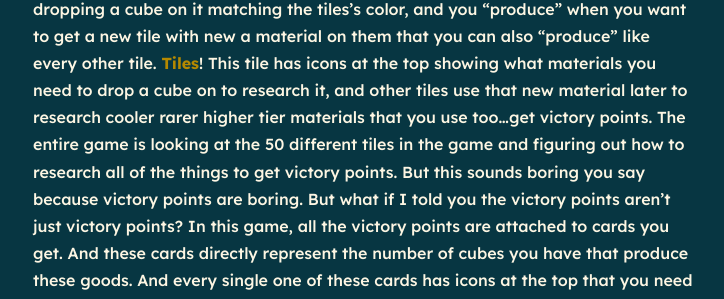
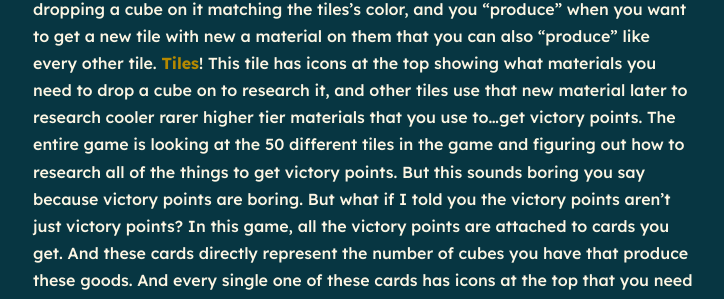
Before and after one commit to PKBoo/blog, a Jekyll site: the page built from game/_posts/2022-01-29-anno1800.md, in a window 1280 px wide and 900 px high, scrolled down 913 px. Shown: the part 207-506 px from the top of the window, without its empty margins (276-1000 px from the left). Built offline with Jekyll 4.4.1, drawn with Linux system fonts in a browser that asks for light colours; nearby versions of some CDN libraries; some web fonts are replaced; our own code applies the rules of GitHub Pages for plain Markdown files; some of the changed text lies outside the part shown.

Commit message:
Update drafting post. Fix anno typo

```diff
--- a/game/_posts/2022-01-29-anno1800.md
+++ b/game/_posts/2022-01-29-anno1800.md
@@ -14,7 +14,7 @@ I was wrong on all accounts.
 
 Anno 1800 is the smoothest playing euro I've experienced all year, with interesting, chunky parts to chew on but a free-flowing fine-grain sandbox-y feel. These are words to describe board games and also a jar of salsa. The game itself looks like it could have come out of a jar labeled: "Old World Chunky Ragu", but playing it really nails the feeling of being in the middle of a flea market and trying to trade up until you get the binder full of rare Pokemon cards that in the end mean nothing to everyone else but for you is the entire point of being there.
 
-Lets start with the basics. Everyone gets a board with a bunch of squares/tiles on it that they can activate to "produce" a material. **Materials**! You "produce" by dropping a cube on it matching the tiles's color, and you "produce" when you want to get a new tile with new a material on them that you can also "produce" like every other tile. **Tiles**! This tile has icons at the top showing what materials you need to drop a cube on to research it, and other tiles use that new material later to research cooler rarer higher tier materials that you use too...get victory points. The entire game is looking at the 50 different tiles in the game and figuring out how to research all of the things to get victory points. But this sounds boring you say because victory points are boring. But what if I told you the victory points aren't just victory points? In this game, all the victory points are attached to cards you get. And these cards directly represent the number of cubes you have that produce these goods. And every single one of these cards has icons at the top that you need to "produce" to complete, and after you complete them at anytime you can use them to get yourself a cool new 1-time use bonus. A 1-time use bonus! It's a euro!
+Lets start with the basics. Everyone gets a board with a bunch of squares/tiles on it that they can activate to "produce" a material. **Materials**! You "produce" by dropping a cube on it matching the tiles's color, and you "produce" when you want to get a new tile with new a material on them that you can also "produce" like every other tile. **Tiles**! This tile has icons at the top showing what materials you need to drop a cube on to research it, and other tiles use that new material later to research cooler rarer higher tier materials that you use to...get victory points. The entire game is looking at the 50 different tiles in the game and figuring out how to research all of the things to get victory points. But this sounds boring you say because victory points are boring. But what if I told you the victory points aren't just victory points? In this game, all the victory points are attached to cards you get. And these cards directly represent the number of cubes you have that produce these goods. And every single one of these cards has icons at the top that you need to "produce" to complete, and after you complete them at anytime you can use them to get yourself a cool new 1-time use bonus. A 1-time use bonus! It's a euro!
 
 The end of the game is triggered when one player finishes all their cards. Simple!
 
```
Also changed, not shown: game/_posts/2020-10-05-terraforming-mars.md (+1 -1 lines).
